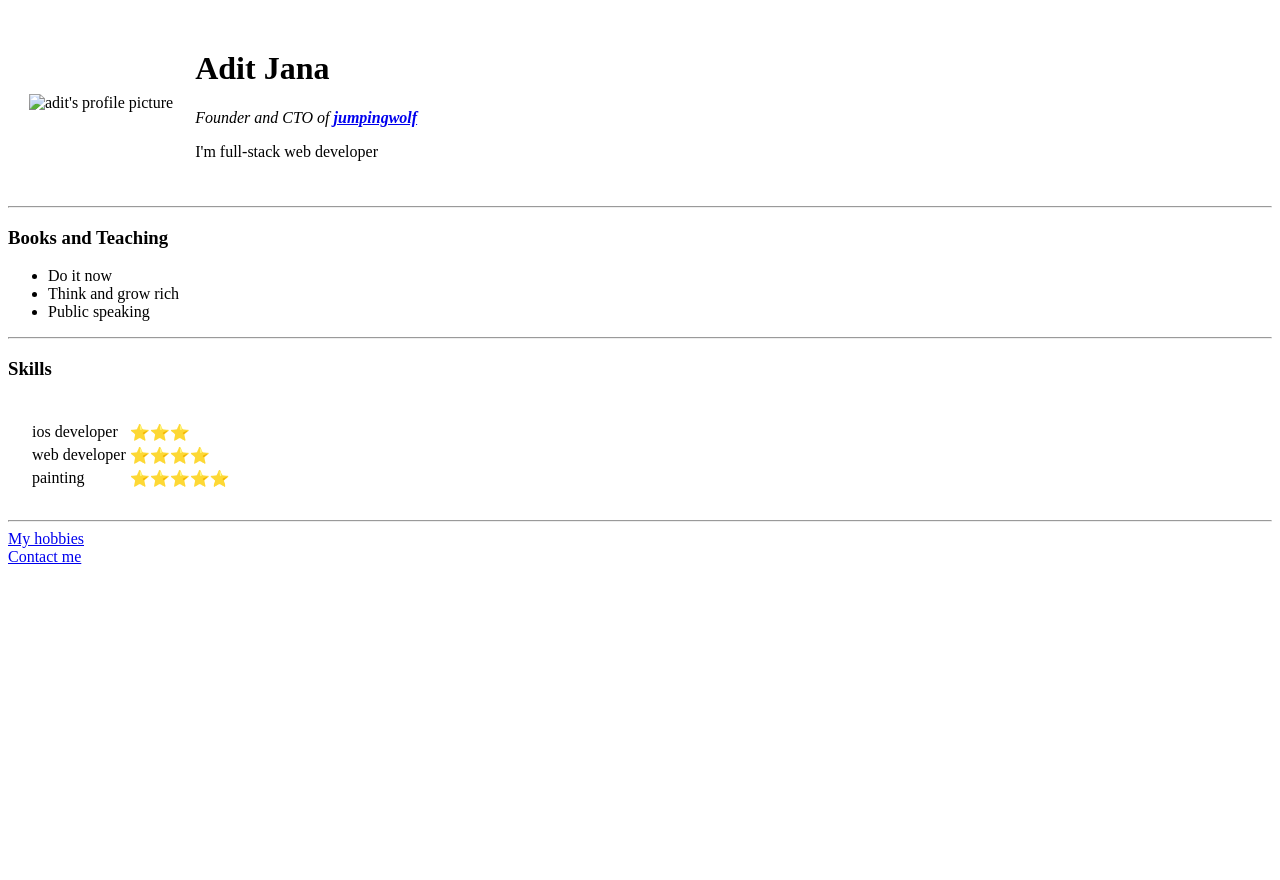
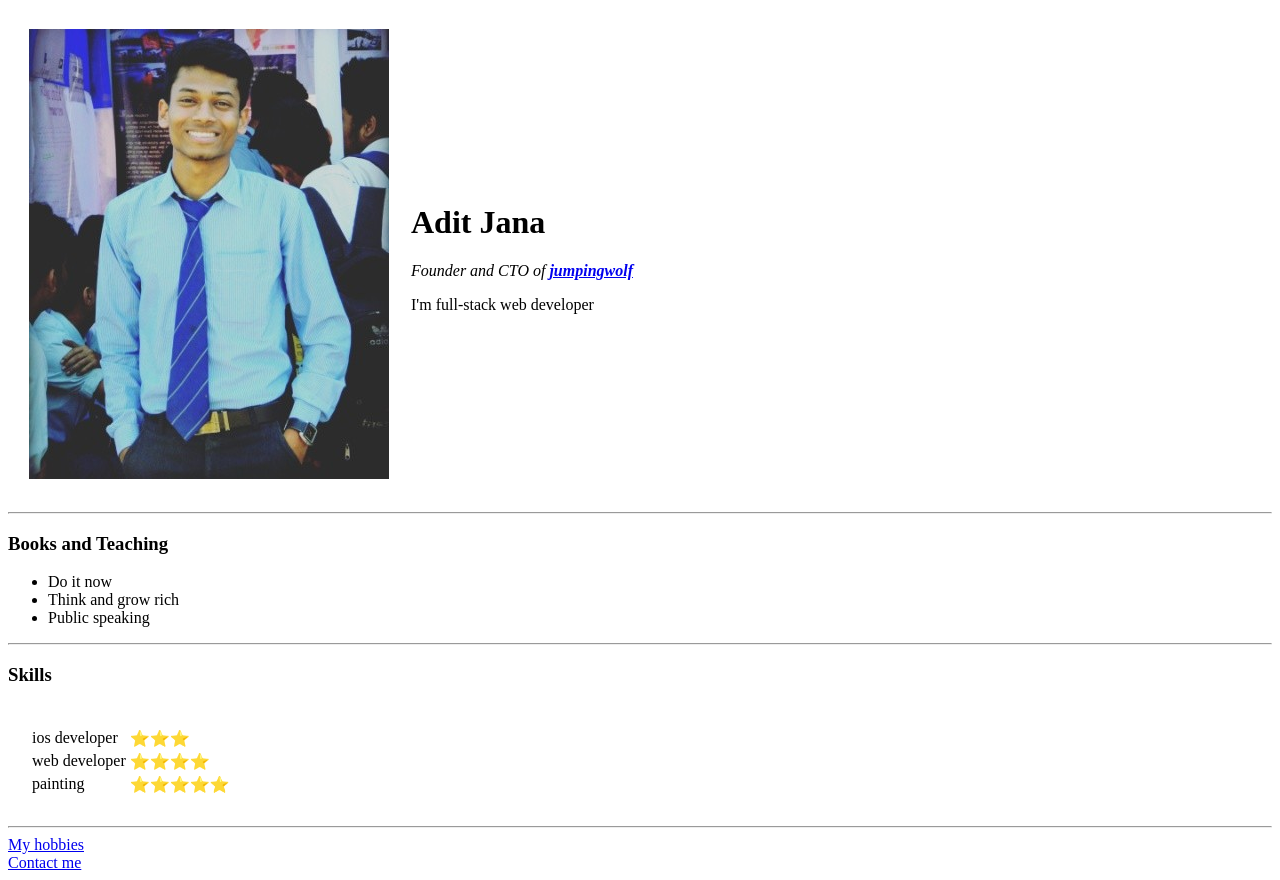
Before and after one commit to Adit-Jana/Resume, a plain HTML site: page index.html in a window 1280 px wide. Before the commit the page ends 800 px from the top, so only its background shows below. Drawn offline with Linux system fonts and the light colour scheme.

Commit message:
Update index.html

```diff
--- a/index.html
+++ b/index.html
@@ -8,7 +8,7 @@
     <table cellspacing="20">
       <thead>
         <tr>
-          <td><img src="images\download.png" alt="adit's profile picture"></td>
+          <td><img src="download.png" alt="adit's profile picture"></td>
           <td>
             <h1> Adit Jana </h1>
             <p><em>Founder and CTO of <strong><a href="https://jumpingwolf.blogspot.com/">jumpingwolf</a></strong></em></p>
```
